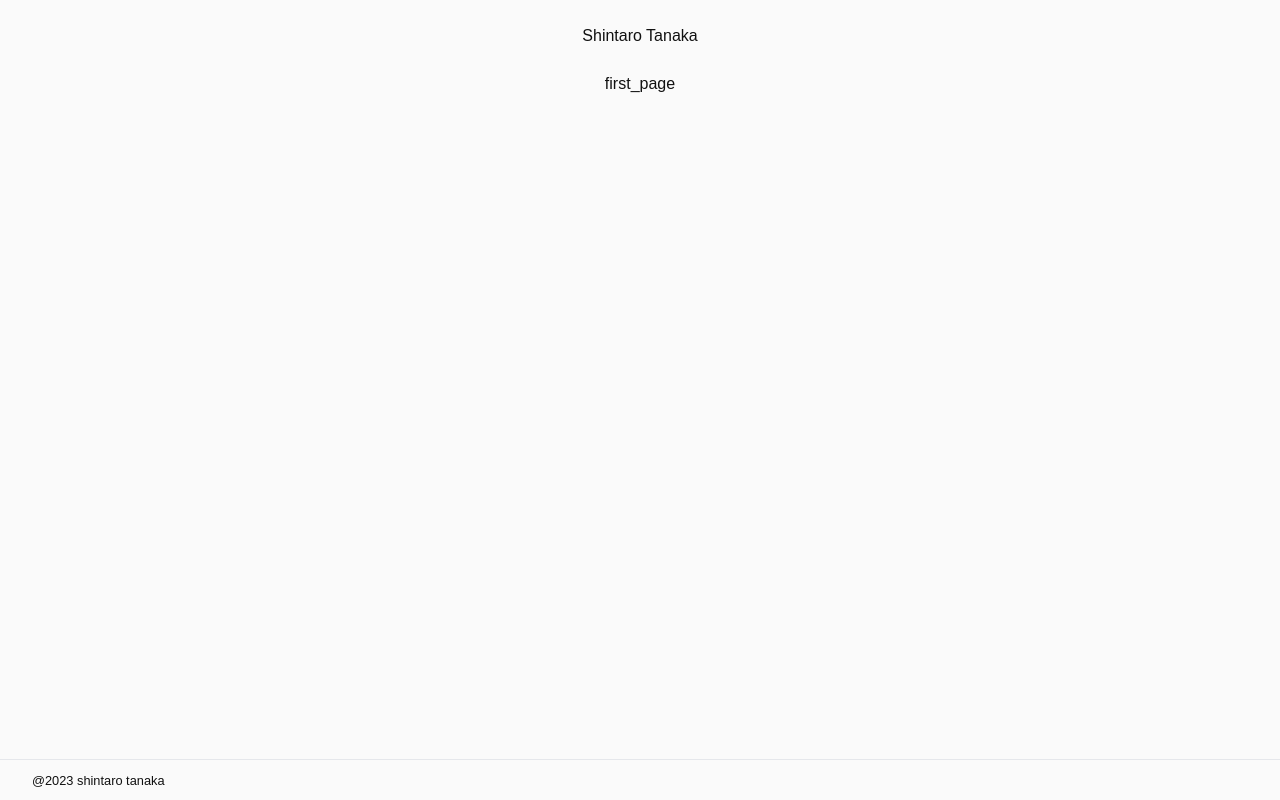
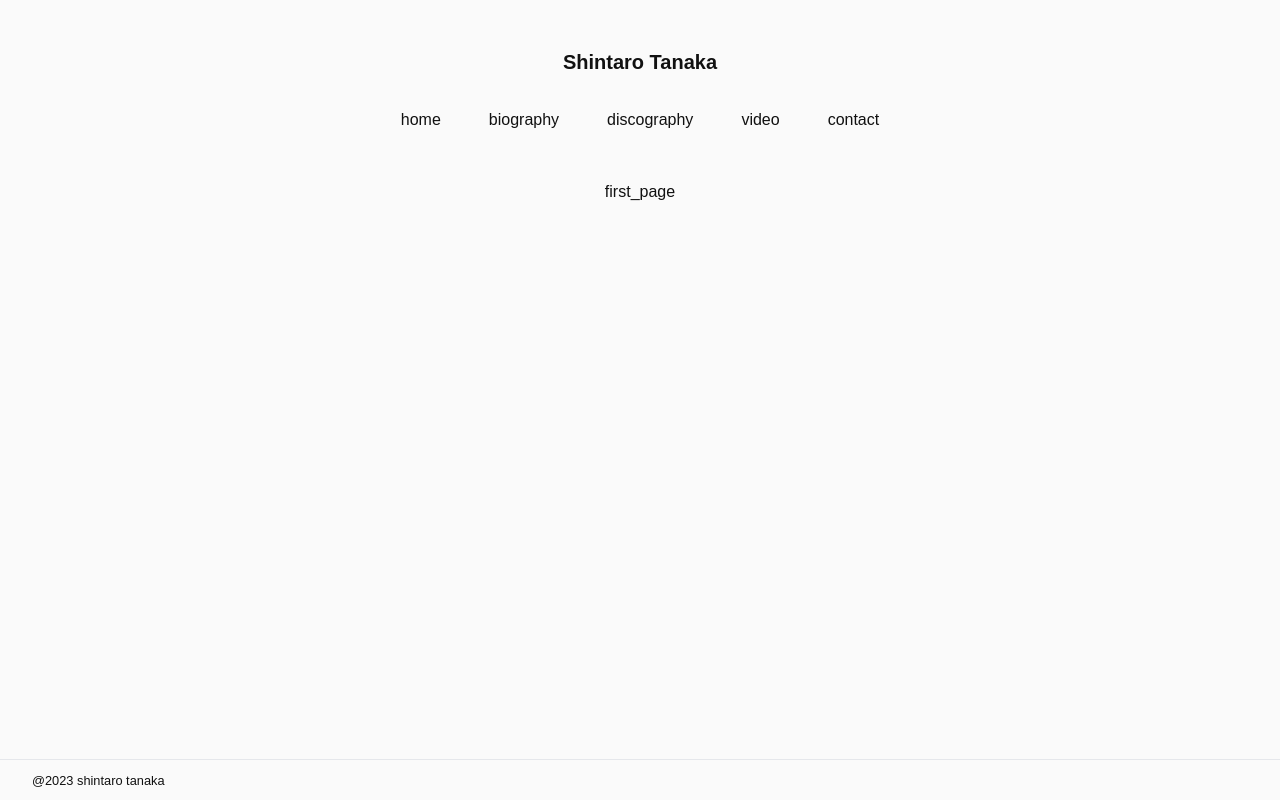
Before and after one commit to ototote-shintaro/my-website, a Next.js app: page / in a window 1280 px wide. Built offline with nearby package versions, Linux system fonts and the light colour scheme.

Commit message:
メニュー作成

```diff
--- a/src/app/Header.tsx
+++ b/src/app/Header.tsx
@@ -1,9 +1,57 @@
-import React from 'react'
+"use client"
+import { faBars, faXmark } from '@fortawesome/free-solid-svg-icons'
+import { FontAwesomeIcon } from '@fortawesome/react-fontawesome'
+import React, { useState } from 'react'
 
 const Header = () => {
+	const [isOpen, setOpen] = useState<boolean>(false)
+	const handleMenuOpen = () => {
+		setOpen(!isOpen)
+	}
+	const handleMenuClose = () => {
+		setOpen(false)
+	}
+
 	return (
-		<header className='my-6'>
-			<h1 className='text-center'>Shintaro Tanaka</h1>
+		<header className='my-8'>
+			<div className='hidden md:block'>
+				<h1 className='text-xl font-bold text-center py-4'>Shintaro Tanaka</h1>
+				<ul className='flex justify-center py-4'>
+					<li className='px-6 text-center'>home</li>
+					<li className='px-6 text-center'>biography</li>
+					<li className='px-6 text-center'>discography</li>
+					<li className='px-6 text-center'>video</li>
+					<li className='px-6 text-center'>contact</li>
+				</ul>
+			</div>
+			<div className='md:hidden'>
+				<div className='flex justify-center items-center'>
+					<h1 className='text-xl font-bold z-50'>Shintaro Tanaka</h1>
+					<button className='absolute right-0 mr-6 z-50' onClick={handleMenuOpen}>
+						{isOpen
+							? <FontAwesomeIcon icon={faXmark} className='h-6' />
+							: <FontAwesomeIcon icon={faBars} className='h-6' />
+						}
+					</button>
+				</div>
+				<nav className={
+					isOpen
+						? 'bg-blue-100 fixed top-0 right-0 bottom-0 left-0 h-screen flex flex-col'
+						: 'fixed right-[-100%]'
+				}>
+					<ul className={
+						isOpen
+							? 'flex h-screen justify-center items-center flex-col gap-6 text-lg'
+							: 'block'
+					}>
+						<li>home</li>
+						<li>biography</li>
+						<li>discography</li>
+						<li>video</li>
+						<li>contact</li>
+					</ul>
+				</nav>
+			</div>
 		</header>
 	)
 }
```
